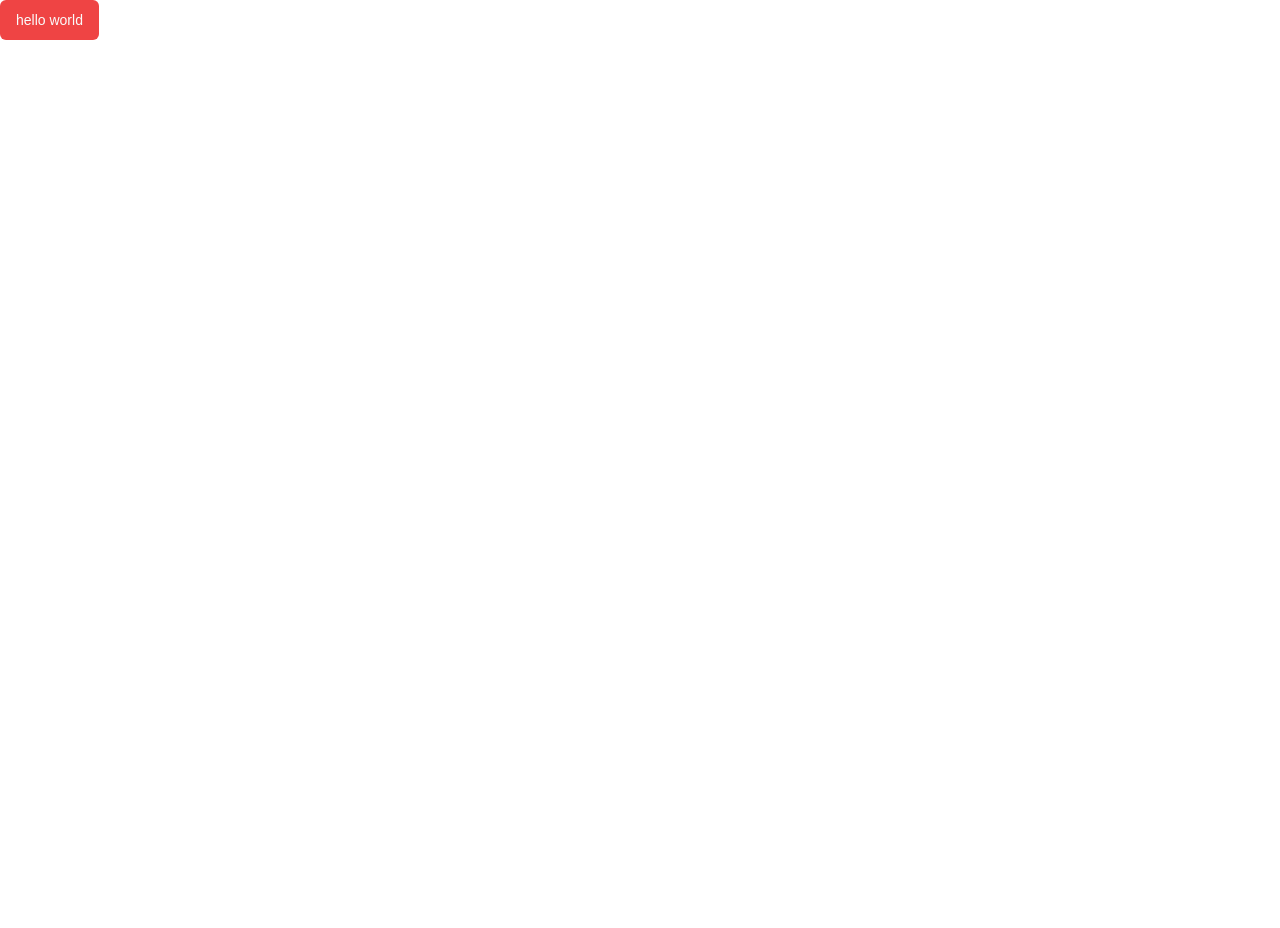
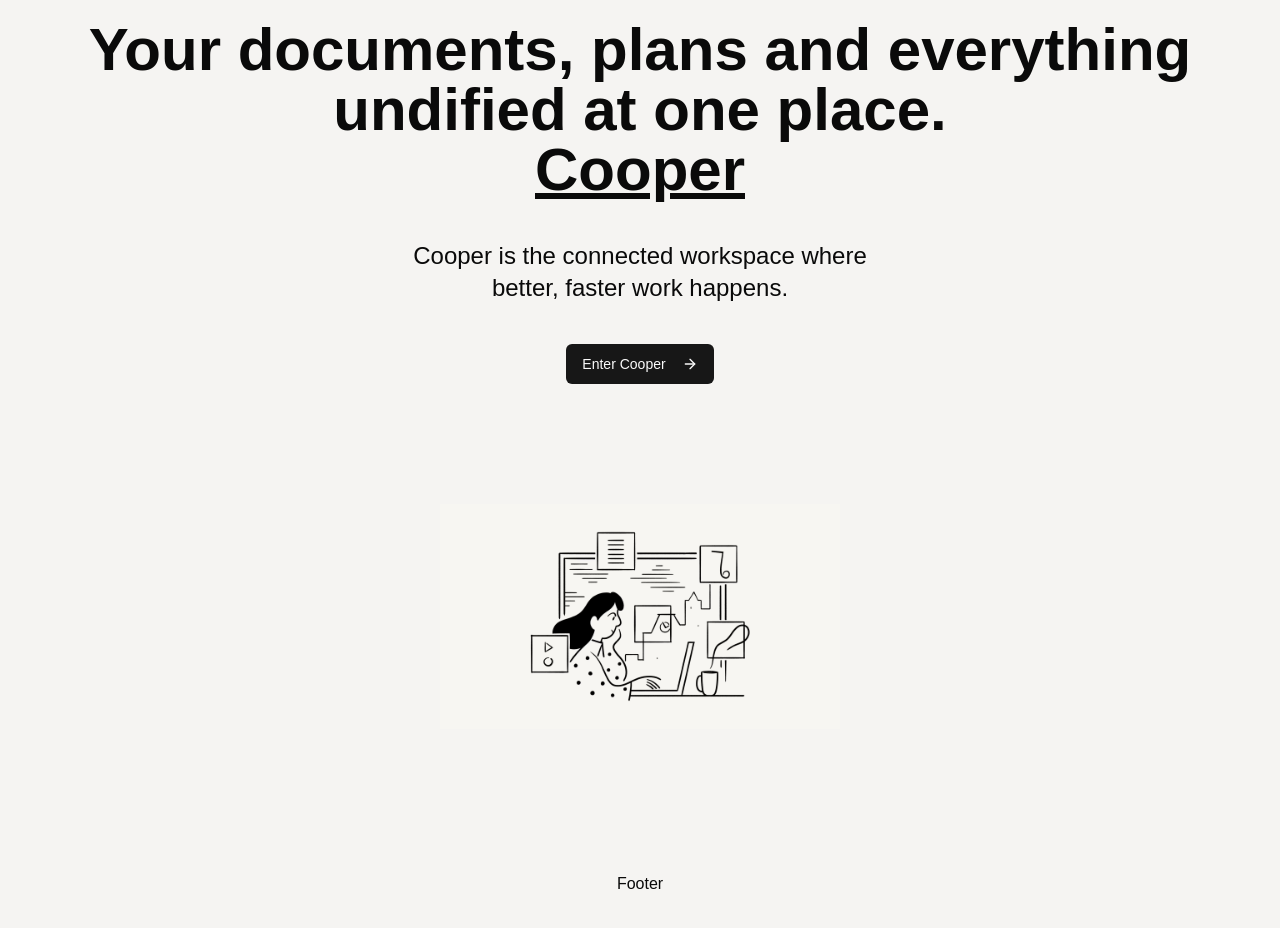
Before and after one commit to Arjun010011/sample, a Next.js app: page / in a window 1280 px wide. Shown: the top 928 px of the page. Before the commit the page ends 800 px from the top, so only its background shows below. Built offline with nearby package versions, Linux system fonts and the light colour scheme.

Commit message:
started implemeting hero page to move to signin and signup

```diff
--- /dev/null
+++ b/app/(marketing)/_components/footer.tsx
@@ -0,0 +1,7 @@
+export const Footer = () => {
+  return (
+    <div className=" flex items-center justify-center w-full p-6  z-50">
+      Footer
+    </div>
+  );
+};
--- /dev/null
+++ b/app/(marketing)/_components/heading.tsx
@@ -0,0 +1,22 @@
+"use client";
+
+import { Button } from "@/components/ui/button";
+import { ArrowRight } from "lucide-react";
+export const Heading = () => {
+  return (
+    <div className="max-w-6xl  space-y-10 ">
+      <h1 className="tex-3xl sm: text-4xl  md:text-6xl font-bold pt-5 ">
+        Your documents, plans and everything undified at one place. <br />
+        <span className="underline">Cooper</span>
+      </h1>
+      <h3 className="text-base sm:text-xl md:text-2xl  font-medium">
+        Cooper is the connected workspace where <br /> better, faster work
+        happens.
+      </h3>
+      <Button>
+        Enter Cooper
+        <ArrowRight className="h-4 w-4 ml-2" />
+      </Button>
+    </div>
+  );
+};
--- /dev/null
+++ b/app/(marketing)/_components/heroes.tsx
@@ -0,0 +1,17 @@
+import Image from "next/image";
+export const Heroes = () => {
+  return (
+    <div className="flex flex-col items-center justify-center max-w-5xl">
+      <div className="flex items-center">
+        <div className="relative w-[300px] h-[300px] sm:w-[350px] sm:h-[350px] md:h-[400px] md:w-[400px]">
+          <Image
+            src="/notion-white.avif"
+            fill
+            className="object-contain"
+            alt="documents"
+          />
+        </div>
+      </div>
+    </div>
+  );
+};
--- a/app/(marketing)/page.tsx
+++ b/app/(marketing)/page.tsx
@@ -1,10 +1,14 @@
-import { Button } from "@/components/ui/button";
-import Image from "next/image";
-
-export default function Home() {
+import { Heading } from "./_components/heading";
+import { Heroes } from "./_components/heroes";
+import { Footer } from "./_components/footer";
+export default function MarketingPage() {
   return (
-    <div>
-      <Button variant="destructive">hello world</Button>
+    <div className="min-h-full flex flex-col">
+      <div className="flex flex-col items-center justify-center md:justify-start text-center  gap-y-8  flex-1 px-5 pb-10">
+        <Heading />
+        <Heroes />
+        <Footer />
+      </div>
     </div>
   );
 }
--- a/app/globals.css
+++ b/app/globals.css
@@ -2,8 +2,11 @@
 @tailwind components;
 @tailwind utilities;
 
+html,
 body {
   font-family: Arial, Helvetica, sans-serif;
+  height: 100%;
+  background-color: rgb(245, 244, 242);
 }
 
 @layer base {
```
Also changed, not shown: public/cooper-hero-image-sitama-balck.jpg (added), public/notion-white.avif (added).
